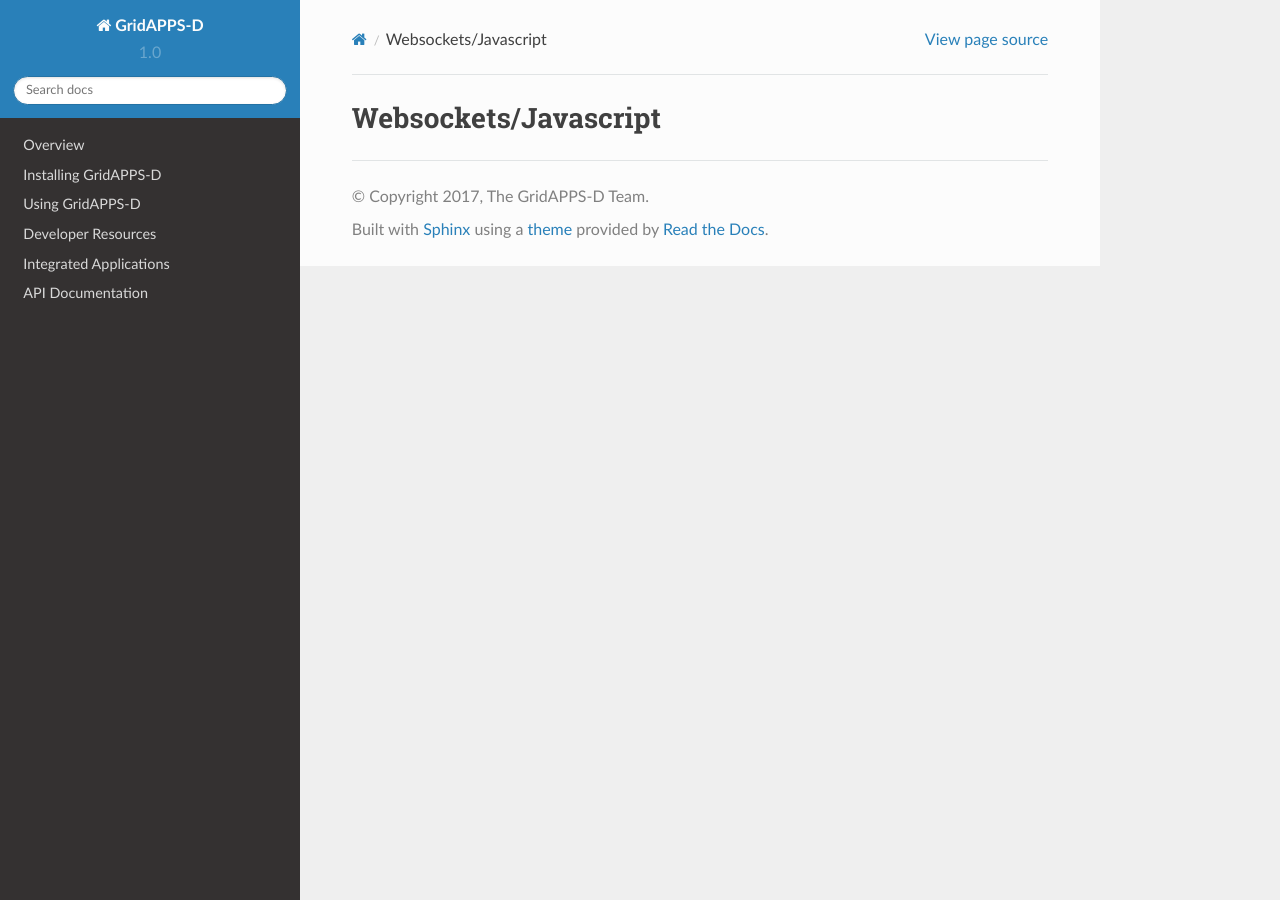
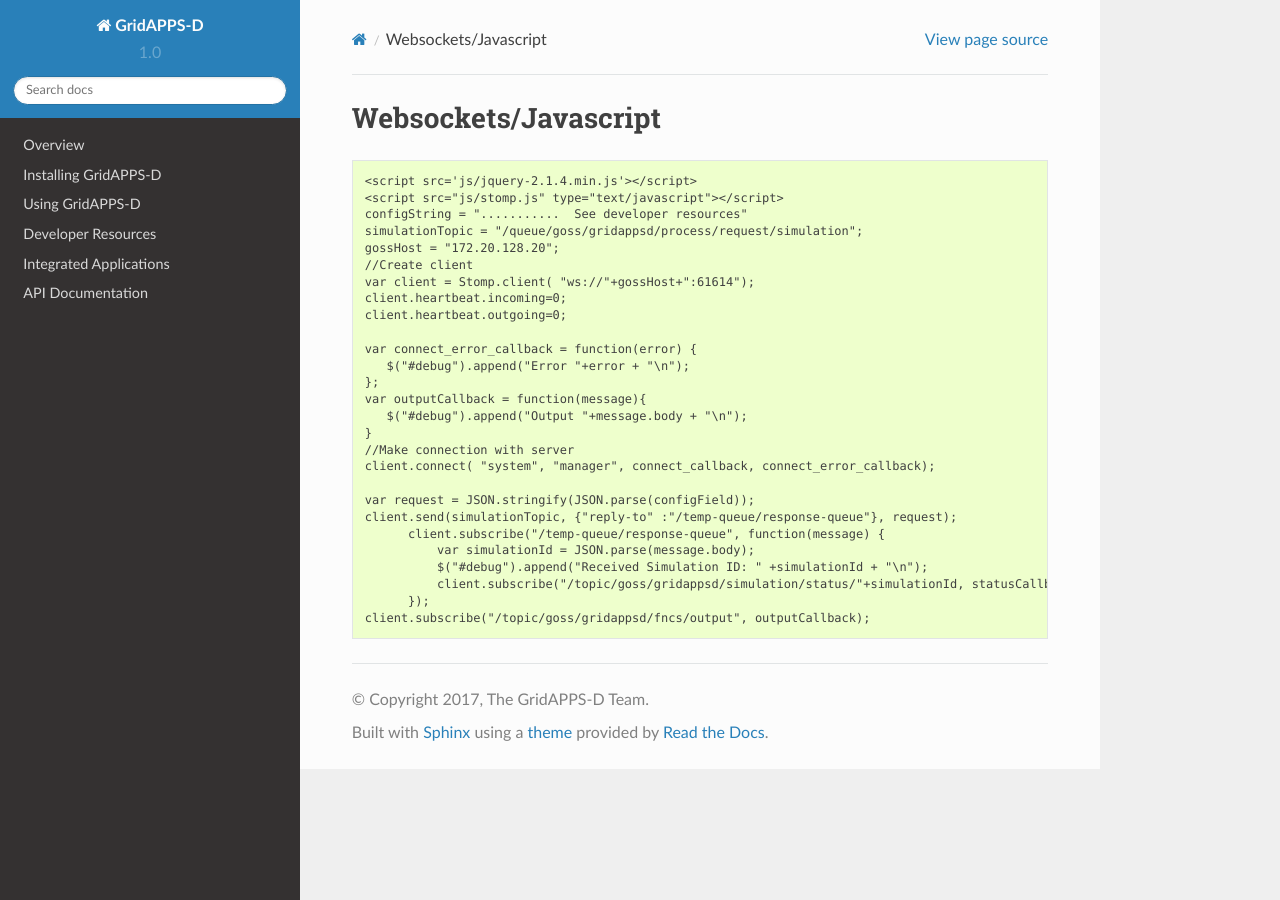
Before and after one commit to GRIDAPPSD/GOSS-GridAPPS-D, a Sphinx documentation site: the page built from docs/source/using_gridappsd/api_examples/starting_in_websockets.rst, in a window 1280 px wide. Built offline with Sphinx 7.4.7 and the Read the Docs theme 2.0.0, drawn with Linux system fonts in a browser that asks for light colours; pages that are not in the unit, such as notebooks, are missing from menus.

Commit message:
Update starting_in_websockets.rst

```diff
--- a/docs/source/using_gridappsd/api_examples/starting_in_websockets.rst
+++ b/docs/source/using_gridappsd/api_examples/starting_in_websockets.rst
@@ -1,2 +1,32 @@
 Websockets/Javascript
-----------------------
+***********************
+
+::
+
+  <script src='js/jquery-2.1.4.min.js'></script>
+  <script src="js/stomp.js" type="text/javascript"></script>
+  configString = "...........  See developer resources"
+  simulationTopic = "/queue/goss/gridappsd/process/request/simulation";
+  gossHost = "172.20.128.20";
+  //Create client
+  var client = Stomp.client( "ws://"+gossHost+":61614");
+  client.heartbeat.incoming=0;
+  client.heartbeat.outgoing=0;
+
+  var connect_error_callback = function(error) {
+     $("#debug").append("Error "+error + "\n");
+  };
+  var outputCallback = function(message){
+     $("#debug").append("Output "+message.body + "\n");
+  }
+  //Make connection with server
+  client.connect( "system", "manager", connect_callback, connect_error_callback);
+
+  var request = JSON.stringify(JSON.parse(configField));
+  client.send(simulationTopic, {"reply-to" :"/temp-queue/response-queue"}, request);
+	client.subscribe("/temp-queue/response-queue", function(message) {
+	    var simulationId = JSON.parse(message.body);
+	    $("#debug").append("Received Simulation ID: " +simulationId + "\n");
+	    client.subscribe("/topic/goss/gridappsd/simulation/status/"+simulationId, statusCallback);
+	});
+  client.subscribe("/topic/goss/gridappsd/fncs/output", outputCallback);
```
